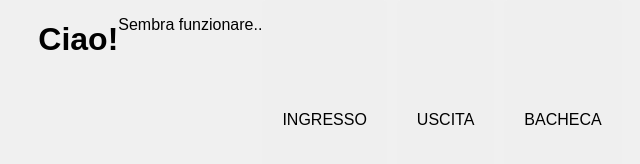
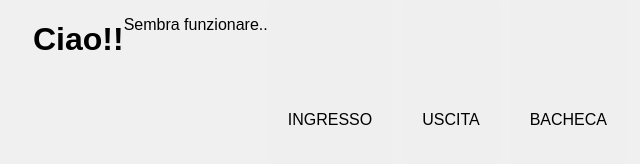
Before and after one commit to carlo55/03REP, a plain HTML site: page index.html in a window 1280 px wide. Shown: the full height of the page, 310-950 px from the left. Drawn offline with Linux system fonts and the light colour scheme.

Commit message:
Update index.html

```diff
--- a/index.html
+++ b/index.html
@@ -33,7 +33,7 @@
           </style>
 </head>
 <body>
-    <h1>Ciao!</h1><br>
+    <h1>Ciao!!</h1><br>
     <p>Sembra funzionare..</p>
         <div class="button-container">
         <button class="button" onclick="alert('Hai cliccato il primo pulsante!')">INGRESSO</button>
```
